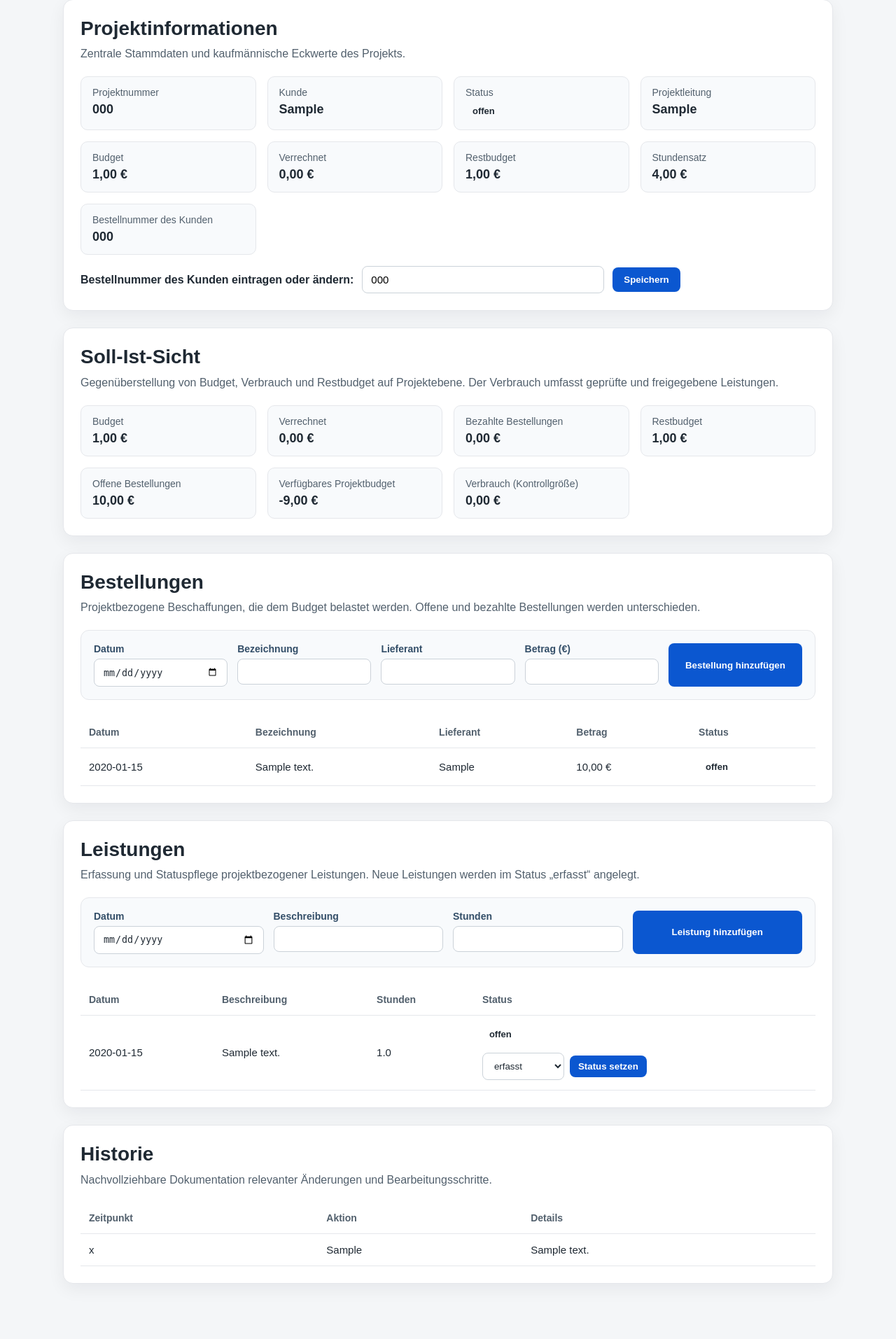
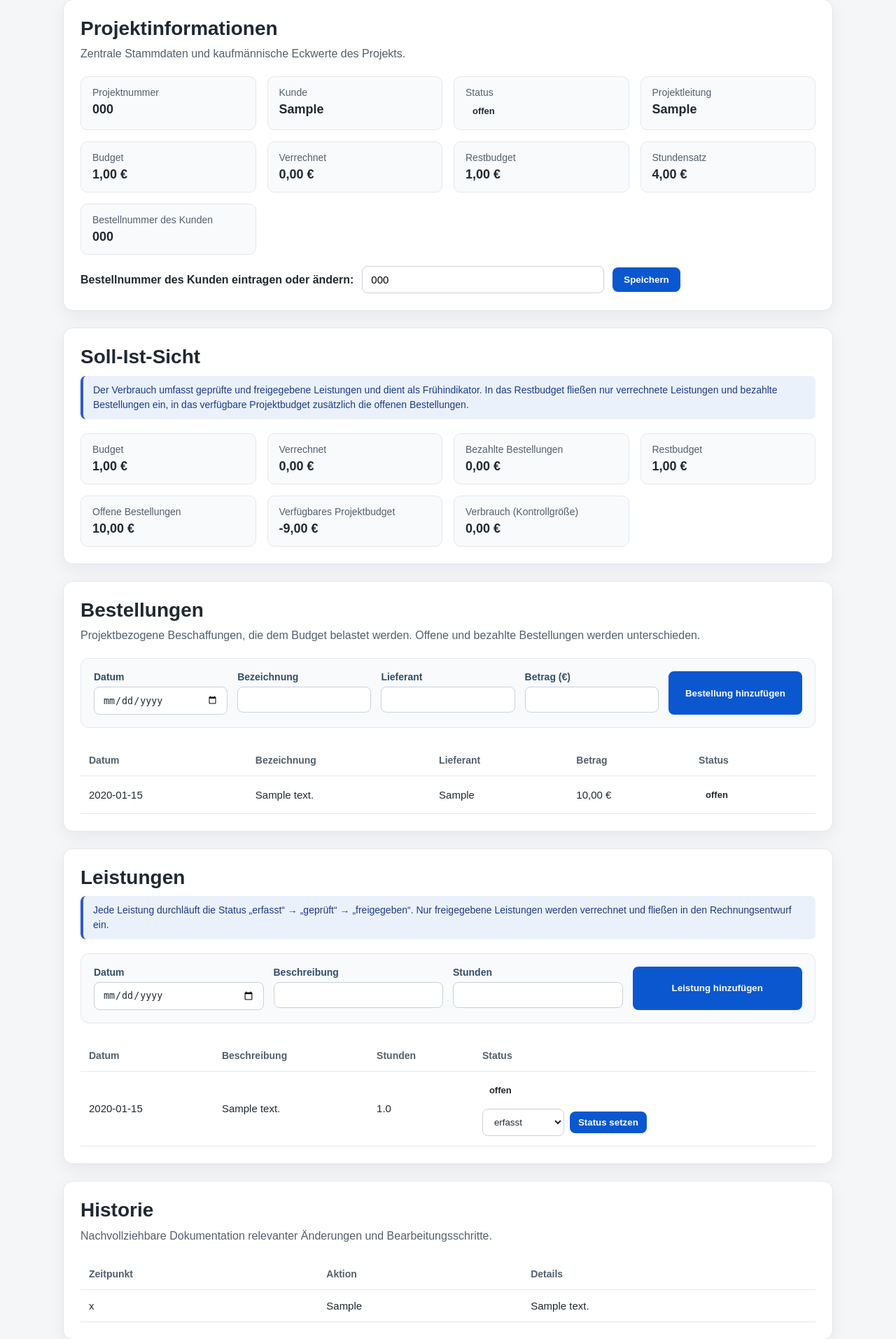
Before and after one commit to viccylng/Masterarbeit, a Flask app: page /projects/1 in a window 1280 px wide. Shown: the part 363-2276 px from the top of the page at 70% size. Before the commit the page ends 2218 px from the top, so only its background shows below. Run offline with Flask 3, Linux system fonts and the light colour scheme; tables that the repository leaves empty hold one stand-in row (values such as "Sample post").

Commit message:
Erklärende Hinweise in Käästen ergänzt und Farben der Statuslogik geändert

```diff
--- a/prototyp/app.py
+++ b/prototyp/app.py
@@ -179,7 +179,7 @@ def add_service(project_id):
 
     AuditEntry.create(
         project,
-        "Leistung hinzugefuegt",
+        "Leistung hinzugefügt",
         f"{new_service.description} mit {new_service.hours:.1f} Stunden wurde im Status 'erfasst' angelegt.",
     )
 
@@ -328,7 +328,7 @@ def update_service_status(project_id, service_id):
     if new_status not in SERVICE_STATUSES:
         abort(400)
 
-    # Rollenbasierte Pruefung des Statusuebergangs.
+    # Rollenbasierte Prüfung des Statusübergangs.
     if not can_set_status(current_role, new_status):
         abort(403)
 
@@ -337,7 +337,7 @@ def update_service_status(project_id, service_id):
 
     AuditEntry.create(
         project,
-        "Status geaendert",
+        "Status geändert",
         f"Die Leistung '{service.description}' wurde von '{old_status}' auf '{new_status}' gesetzt.",
     )
 
@@ -400,7 +400,7 @@ def invoice_draft_pdf(project_id):
 
     pdf.setTitle(f"Rechnungsentwurf_{project.project_number}")
 
-    # --- Briefkopf (Platzhalter, frei aenderbar) ---
+    # --- Briefkopf (Platzhalter, frei änderbar) ---
     pdf.setFont("Helvetica-Bold", 13)
     pdf.drawString(left, height - 30 * mm, "Musterfirma GmbH")
     pdf.setFont("Helvetica", 9)
--- a/prototyp/static/style.css
+++ b/prototyp/static/style.css
@@ -279,13 +279,13 @@ button:hover {
 }
 
 .status-erfasst {
-    background: #fef3c7;
-    color: #b45309;
+    background: #fce7f3;
+    color: #be185d;
 }
 
 .status-geprüft {
-    background: #ede9fe;
-    color: #6d28d9;
+    background: #ffedd5;
+    color: #c2410c;
 }
 
 .status-freigegeben {
@@ -344,3 +344,14 @@ button:hover {
     border-radius: 8px;
     font-size: 15px;
 }
+
+.info-hint {
+    background: #eaf1fb;
+    border-left: 4px solid #2c5cc5;
+    border-radius: 8px;
+    padding: 10px 14px;
+    margin: 10px 0 4px;
+    font-size: 14px;
+    line-height: 1.5;
+    color: #1e3a8a;
+}
--- a/prototyp/templates/project_detail.html
+++ b/prototyp/templates/project_detail.html
@@ -104,7 +104,11 @@
         <section class="card">
             <div class="card-header">
                 <h2>Soll-Ist-Sicht</h2>
-                <p>Gegenüberstellung von Budget, Verbrauch und Restbudget auf Projektebene. Der Verbrauch umfasst geprüfte und freigegebene Leistungen.</p>
+                <div class="info-hint">
+                    Der Verbrauch umfasst geprüfte und freigegebene Leistungen und dient als Frühindikator.
+                    In das Restbudget fließen nur verrechnete Leistungen und bezahlte Bestellungen ein,
+                    in das verfügbare Projektbudget zusätzlich die offenen Bestellungen.
+                </div>
             </div>
 
             <div class="info-grid">
@@ -209,7 +213,10 @@
         <section class="card">
             <div class="card-header">
                 <h2>Leistungen</h2>
-                <p>Erfassung und Statuspflege projektbezogener Leistungen. Neue Leistungen werden im Status „erfasst“ angelegt.</p>
+                <div class="info-hint">
+                    Jede Leistung durchläuft die Status „erfasst“ → „geprüft“ → „freigegeben“.
+                    Nur freigegebene Leistungen werden verrechnet und fließen in den Rechnungsentwurf ein.
+                </div>
             </div>
 
             {% if can_edit %}
```
